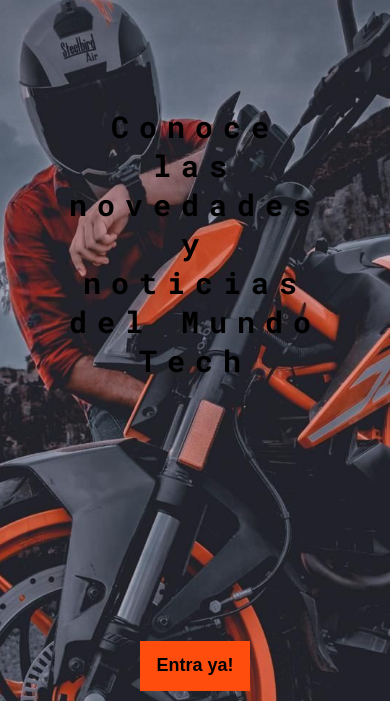
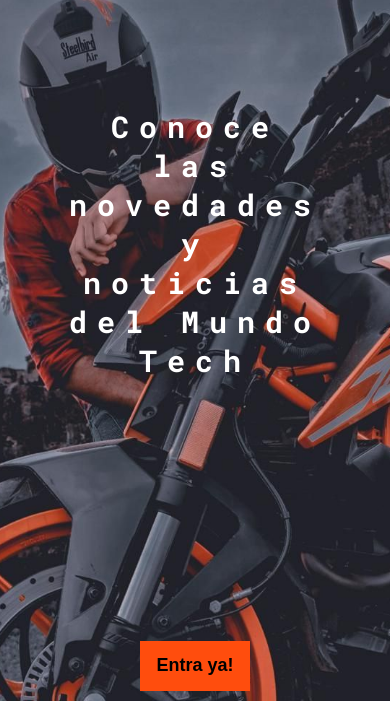
Before and after one commit to Leonardo291024/miBlog, a plain HTML site: page index.html in a window 390 px wide. Shown: the part 143-844 px from the top of the page. Drawn offline with Linux system fonts and the light colour scheme.

Commit message:
cambio de color para la seccion de home-main-text

```diff
--- a/css/main.css
+++ b/css/main.css
@@ -112,7 +112,7 @@ nav .profile-link a{
     font-size: 30px;
     font-weight: 600;
     letter-spacing: 10px;
-    color: black;
+    color: orangered;
     text-align: center;
     text-wrap: balance;
 }
@@ -139,4 +139,8 @@ nav .profile-link a{
     .home-main{
         background-image: url(../assets/imgs/portada-mobile.png);
     }
+
+    .home-main-text{
+        color: white;
+    }
 }
```
